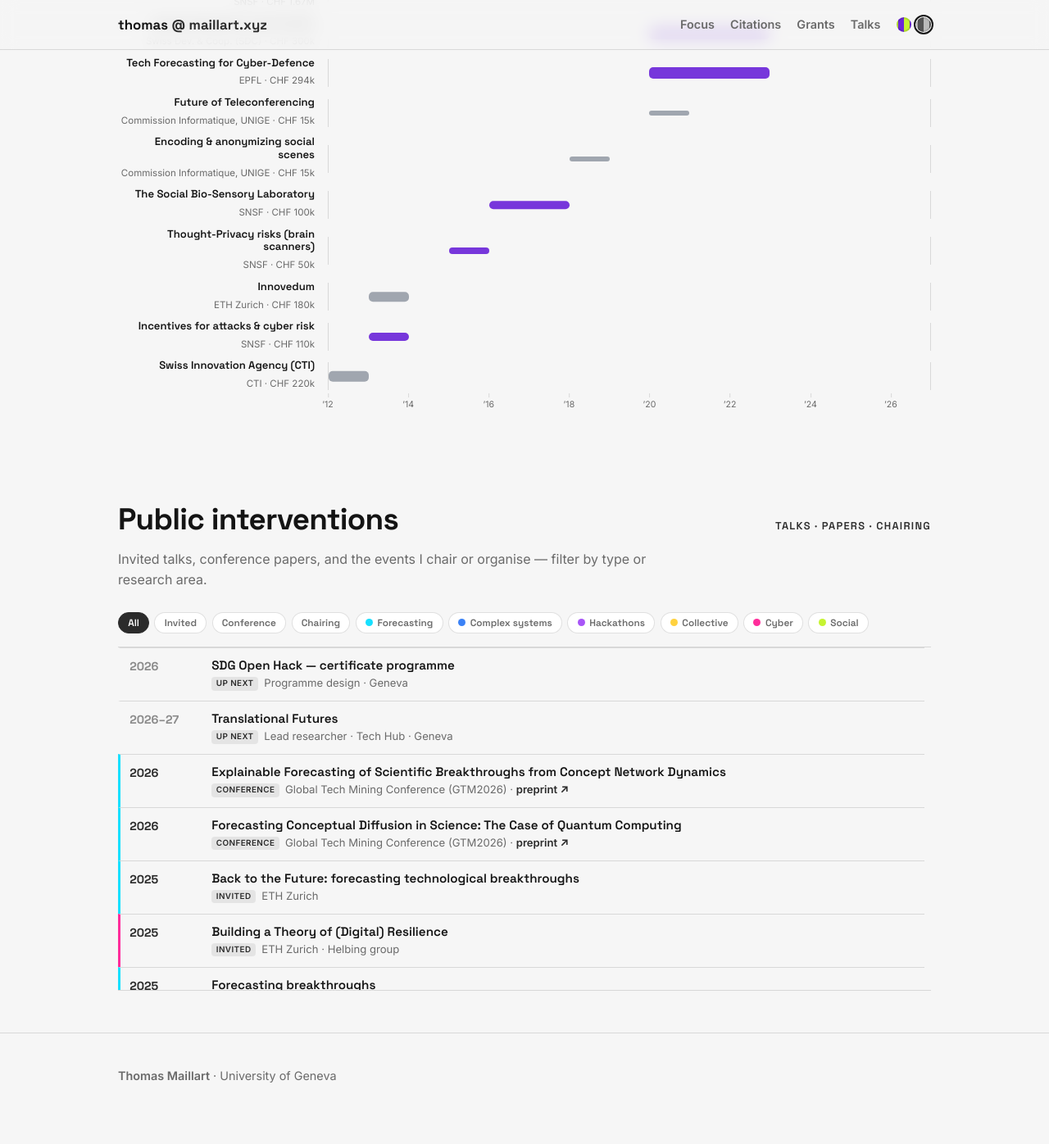
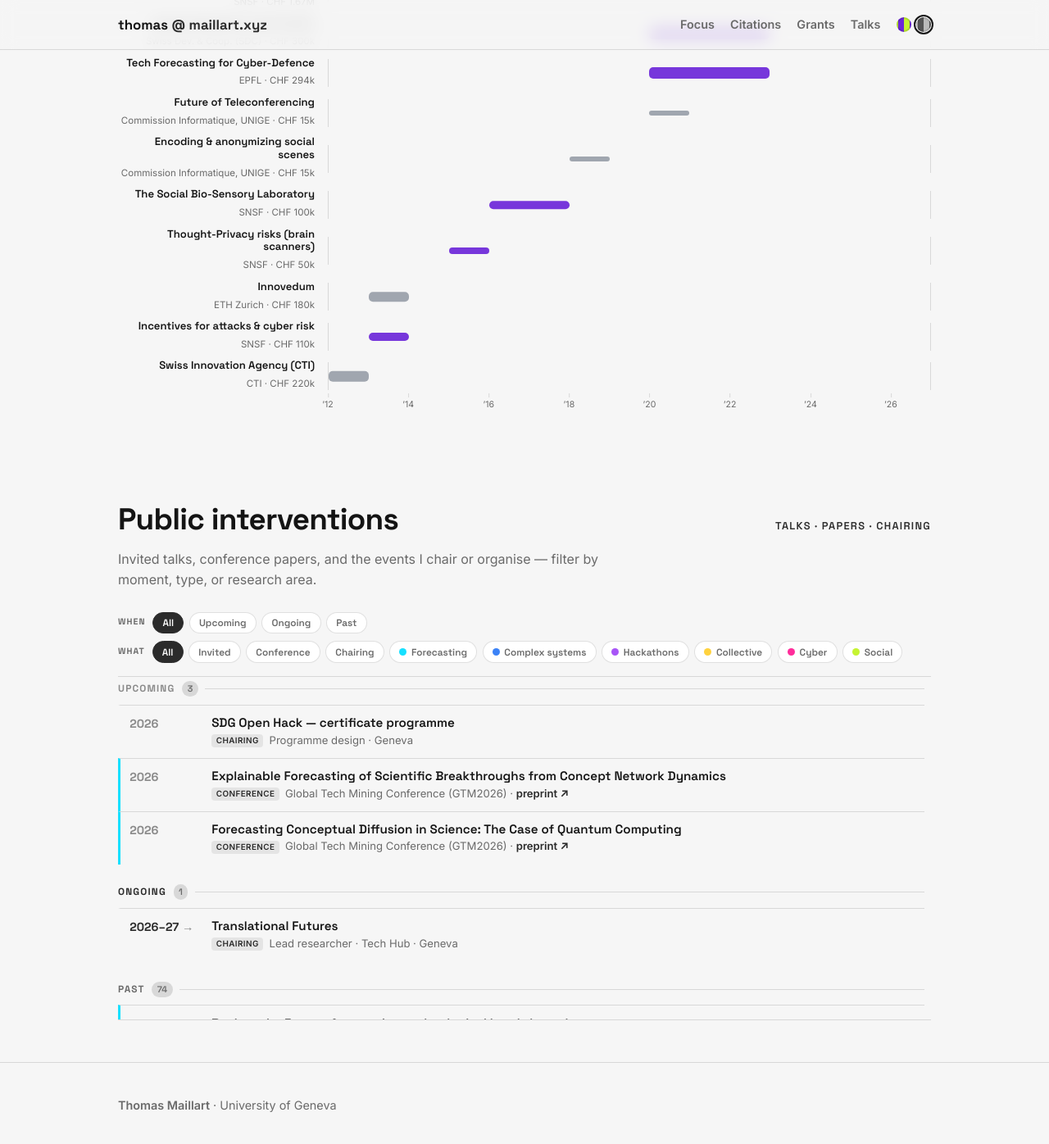
Before and after one commit to wazaahhh/wazaahhh.github.io, a Jekyll site: the page built from lab.html, in a window 1280 px wide and 1400 px high, scrolled down 2671 px. Shown: the top 1396 px of the window at 82% size. Built offline with Jekyll 4.4.1, drawn with Linux system fonts in a browser that asks for light colours; before the commit the page ends 4035 px from its top, so only the background shows below that.

Commit message:
Public interventions: group into Upcoming / Ongoing / Past with a When selector
- derive a temporal bucket per entry (talkStatus): explicit `status:` in
  _data/talks.yml wins, otherwise derived from `when` (single year or a range
  like "2026-27") against the current year
- render the list as three labelled, counted groups with sticky headers;
  upcoming sorted soonest-first, ongoing and past most-recent-first
- add a When selector bar (All / Upcoming / Ongoing / Past) that combines with
  the existing type/category bar; counts update live and an empty-state message
  shows when a combination matches nothing
- In-flight carousel now surfaces ongoing entries too, not just `up: true`

```diff
--- a/lab.html
+++ b/lab.html
@@ -216,18 +216,31 @@ section { padding: 3.2rem 0; }
 /* ---------- public interventions (talks) ---------- */
 .talks { display:flex; flex-direction:column; }
 .tk-group { font-family:"Space Grotesk"; font-weight:700; font-size:.74rem; text-transform:uppercase; letter-spacing:.1em;
-  color:var(--muted); margin:1.2rem 0 .3rem; }
-.tk-group.up { color:var(--wire); margin-top:0; }
+  color:var(--muted); margin:1.2rem 0 .3rem; display:flex; align-items:center; gap:.55rem;
+  position:sticky; top:0; z-index:2; background:var(--bg); padding:.35rem 0 .3rem; }
+.tk-group::after { content:""; flex:1; height:1px; background:var(--line); }
+.tk-group .tk-n { font-size:.68rem; font-weight:600; letter-spacing:0; color:var(--muted);
+  background:var(--line); border-radius:999px; padding:.05rem .4rem; }
+.talk-group:first-child .tk-group { margin-top:0; }
+.tk-group.up { color:var(--wire); }
+.tk-group.ongoing { color:var(--accent); }
+.talks-empty { color:var(--muted); font-size:.85rem; padding:1rem .2rem; }
 .talk { display:grid; grid-template-columns:84px 1fr; gap:1rem; padding:.7rem 0 .7rem .7rem;
   border-top:1px solid var(--line); border-left:3px solid var(--cat, transparent); }
 .talk .tk-when { font-family:"Space Grotesk"; font-weight:700; font-size:.9rem; color:var(--accent); }
 .talk.up .tk-when { color:var(--wire); }
+.talk.ongoing .tk-when { color:var(--accent); }
+.talk.ongoing .tk-when::after { content:" \2192"; opacity:.55; }
 .talk .tk-title { font-family:"Space Grotesk"; font-weight:600; font-size:.95rem; line-height:1.25; }
 .tk-link { color:var(--accent); font-weight:600; text-decoration:none; white-space:nowrap; }
 .talk .tk-meta { font-size:.82rem; color:var(--muted); margin-top:.1rem; }
 .talks-scroll { max-height:420px; overflow-y:auto; padding-right:.5rem;
   border-top:1px solid var(--line); border-bottom:1px solid var(--line); -webkit-overflow-scrolling:touch; }
-.tfilters { display:flex; flex-wrap:wrap; gap:.4rem; margin:0 0 1rem; }
+.tfilters { display:flex; flex-wrap:wrap; align-items:center; gap:.4rem; margin:0 0 1rem; }
+.tfilters--when { margin-bottom:.55rem; }
+.tf-label { font-family:"Space Grotesk"; font-weight:700; font-size:.66rem; text-transform:uppercase;
+  letter-spacing:.1em; color:var(--muted); margin-right:.15rem; }
+.tf--when.active { background:var(--wire); border-color:var(--wire); }
 .tf { font-family:"Space Grotesk"; font-weight:600; font-size:.74rem; padding:.3rem .7rem; border-radius:999px;
   border:1px solid var(--line); background:var(--panel); color:var(--muted); cursor:pointer;
   display:inline-flex; align-items:center; gap:.35rem; transition:all .15s ease; }
@@ -408,8 +421,16 @@ footer { border-top:1px solid var(--line); padding:2.5rem 0; color:var(--muted);
 
 <section id="talks"><div class="wrap reveal">
   <div class="shead"><h2>Public interventions</h2><span class="tag">talks · papers · chairing</span></div>
-  <p class="sub">Invited talks, conference papers, and the events I chair or organise — filter by type or research area.</p>
+  <p class="sub">Invited talks, conference papers, and the events I chair or organise — filter by moment, type, or research area.</p>
+  <div class="tfilters tfilters--when" id="talks-when">
+    <span class="tf-label">When</span>
+    <button class="tf tf--when active" data-when="all">All</button>
+    <button class="tf tf--when" data-when="upcoming">Upcoming</button>
+    <button class="tf tf--when" data-when="ongoing">Ongoing</button>
+    <button class="tf tf--when" data-when="past">Past</button>
+  </div>
   <div class="tfilters" id="talks-filter">
+    <span class="tf-label">What</span>
     <button class="tf active" data-filter="all">All</button>
     <button class="tf" data-filter="type:invited">Invited</button>
     <button class="tf" data-filter="type:talk">Conference</button>
@@ -569,34 +590,83 @@ const GRANTS=[
   g.addEventListener('mouseout',()=> tip.style.opacity='0');
 })();
 
-// ---- public interventions (up next / past) — editable ----
+// ---- public interventions (upcoming / ongoing / past) — editable ----
 // Editable content lives in _data/talks.yml (injected at build).
 const TALKS = {{ site.data.talks | jsonify }};
+// Temporal bucket for an intervention. `status:` in the YAML always wins; otherwise it is derived
+// from `when` (a single year, or a range like "2026–27") against the current year:
+//   starts after this year -> upcoming · runs across this year -> ongoing · finished -> past
+//   single current year: `up: true` -> upcoming, otherwise past.
+function talkStatus(t){
+  if(t.status && ['upcoming','ongoing','past'].indexOf(t.status)>=0) return t.status;
+  const parts=String(t.when||'').split(/[–—-]/).map(x=>x.trim()).filter(Boolean);
+  const a=parseInt(parts[0],10);
+  if(isNaN(a)) return t.up ? 'upcoming' : 'past';
+  let b=a;
+  if(parts[1]){ const p=parseInt(parts[1],10);
+    if(!isNaN(p)) b = p<100 ? Math.floor(a/100)*100+p : p; }
+  const y=new Date().getFullYear();
+  if(a>y) return 'upcoming';           // starts after this year
+  if(b>y) return 'ongoing';            // started, still running past this year
+  if(b<y) return 'past';
+  if(a<y) return 'ongoing';            // multi-year, wraps up this year
+  return t.up ? 'upcoming' : 'past';   // single current year
+}
 (function renderTalks(){
   const box=document.getElementById('talks-list'); if(!box) return;
   const esc=s=>String(s||'').replace(/&/g,'&amp;').replace(/</g,'&lt;').replace(/>/g,'&gt;');
   const CATC={forecasting:'#16e0ff', complex:'#3b82f6', hackathons:'#a855f7', collective:'#ffd23f', cyber:'#ff2d9b', social:'#c6f432'};
-  const byYear=(a,b)=> parseInt(b.when)-parseInt(a.when);
-  const all=[...TALKS].sort((a,b)=> (b.up?1:0)-(a.up?1:0) || byYear(a,b));  // upcoming first, then year desc
-  const tlabel=t=> t.up?'Up next' : t.type==='invited'?'Invited' : t.type==='talk'?'Conference' : 'Chairing';
-  const row=t=>`<div class="talk${t.up?' up':''}" data-type="${t.type}" data-cat="${t.cat||''}"${t.cat?` style="--cat:${CATC[t.cat]||'transparent'}"`:''}>
+  const y0=t=> parseInt(String(t.when),10)||0;
+  const GROUPS=[['upcoming','Upcoming','up'], ['ongoing','Ongoing','ongoing'], ['past','Past','']];
+  const bucket={upcoming:[], ongoing:[], past:[]};
+  TALKS.forEach(t=> bucket[talkStatus(t)].push(t));
+  bucket.upcoming.sort((a,b)=> y0(a)-y0(b));   // soonest first
+  bucket.ongoing.sort((a,b)=> y0(b)-y0(a));
+  bucket.past.sort((a,b)=> y0(b)-y0(a));       // most recent first
+  const tlabel=t=> t.type==='invited'?'Invited' : t.type==='talk'?'Conference' : 'Chairing';
+  const row=(t,st)=>`<div class="talk${st==='upcoming'?' up':st==='ongoing'?' ongoing':''}" data-type="${t.type}" data-cat="${t.cat||''}"${t.cat?` style="--cat:${CATC[t.cat]||'transparent'}"`:''}>
       <div class="tk-when">${esc(t.when)}</div>
       <div><div class="tk-title">${esc(t.title)}</div>
         <div class="tk-meta"><span class="tk-type">${tlabel(t)}</span>${t.role&&t.role!=='Talk'?esc(t.role)+' · ':''}${esc(t.venue)}${t.url?` · <a class="tk-link" href="${esc(t.url)}" target="_blank" rel="noopener">preprint ↗</a>`:''}</div></div></div>`;
-  box.innerHTML=`<div class="talks-scroll">`+all.map(row).join('')+`</div>`;
-  // filter bar (single-select; by type or by research category)
-  const fbar=document.getElementById('talks-filter');
-  if(fbar) fbar.addEventListener('click', e=>{
-    const b=e.target.closest('.tf'); if(!b) return;
-    fbar.querySelectorAll('.tf').forEach(x=> x.classList.toggle('active', x===b));
-    const f=b.dataset.filter;
-    box.querySelectorAll('.talk').forEach(r=>{
-      const show = f==='all'
-        || (f.startsWith('type:') && r.dataset.type===f.slice(5))
-        || (f.startsWith('cat:') && r.dataset.cat===f.slice(4));
-      r.style.display = show ? '' : 'none';
+  box.innerHTML=`<div class="talks-scroll">`+GROUPS.map(([k,label,cls])=>{
+    const rows=bucket[k]; if(!rows.length) return '';
+    return `<div class="talk-group" data-when="${k}">
+      <h3 class="tk-group ${cls}">${label}<span class="tk-n">${rows.length}</span></h3>
+      ${rows.map(t=> row(t,k)).join('')}</div>`;
+  }).join('')+`<p class="talks-empty" id="talks-empty" hidden>Nothing matches this combination — try another filter.</p></div>`;
+
+  // two filter axes, combined: when (upcoming / ongoing / past) × what (type or research category)
+  let fWhen='all', fWhat='all';
+  const empty=document.getElementById('talks-empty');
+  function apply(){
+    let total=0;
+    box.querySelectorAll('.talk-group').forEach(g=>{
+      let vis=0;
+      g.querySelectorAll('.talk').forEach(r=>{
+        const show = (fWhen==='all' || g.dataset.when===fWhen)
+          && (fWhat==='all'
+            || (fWhat.startsWith('type:') && r.dataset.type===fWhat.slice(5))
+            || (fWhat.startsWith('cat:') && r.dataset.cat===fWhat.slice(4)));
+        r.style.display = show ? '' : 'none';
+        if(show) vis++;
+      });
+      g.style.display = vis ? '' : 'none';
+      g.querySelector('.tk-n').textContent = vis;
+      total += vis;
     });
-  });
+    if(empty) empty.hidden = total>0;
+  }
+  function wire(id, set){
+    const bar=document.getElementById(id); if(!bar) return;
+    bar.addEventListener('click', e=>{
+      const b=e.target.closest('.tf'); if(!b) return;
+      bar.querySelectorAll('.tf').forEach(x=> x.classList.toggle('active', x===b));
+      set(b); apply();
+    });
+  }
+  wire('talks-when', b=> fWhen=b.dataset.when);
+  wire('talks-filter', b=> fWhat=b.dataset.filter);
+  apply();
 })();
 
 // ---- In flight carousel: code · writing · interventions ----
@@ -610,7 +680,7 @@ const WRITING = [
   const esc=s=>String(s||'').replace(/&/g,'&amp;').replace(/</g,'&lt;').replace(/>/g,'&gt;');
   const codeT=(GACT&&GACT.repos||[]).map(r=>({type:'code', title:r.name, meta:r.key_sentence||r.desc, foot:r.last_push+' · '+r.n_commits+' commits', url:r.url}));
   const writeT=WRITING.map(w=>({type:'writing', title:w.title, meta:w.meta, foot:'in progress', url:w.url}));
-  const talkT=TALKS.filter(t=>t.up).map(t=>({type:'talk', title:t.title, meta:t.venue+' · '+t.role, foot:t.when, url:'#talks'}));
+  const talkT=TALKS.filter(t=> talkStatus(t)!=='past').map(t=>({type:'talk', title:t.title, meta:t.venue+' · '+t.role, foot:t.when, url:'#talks'}));
   // round-robin interleave, cap 10
   const lists=[codeT,writeT,talkT], flight=[]; let i=0;
   while(flight.length<10 && lists.some(l=>l.length)){ const l=lists[i++%3]; if(l.length) flight.push(l.shift()); }
```
Also changed, not shown: _data/talks.yml (+11 -2 lines).
